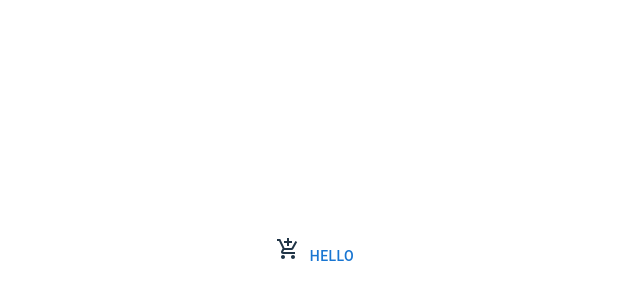
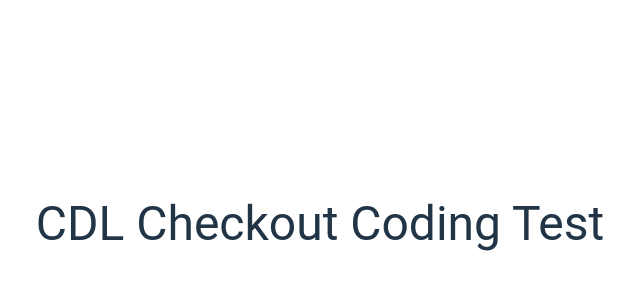
Before and after one commit to AllifAmey/cdl-coding-test, a React (Vite) app: page / in a window 1280 px wide. Shown: the part 144-444 px from the top of the page, without its empty margins (320-960 px from the left). Built offline with nearby package versions, Linux system fonts and the light colour scheme.

Commit message:
laid out coding philsophy, added docs to the CheckoutPge and added a foundation to CheckoutPage layout

```diff
--- a/index.html
+++ b/index.html
@@ -4,7 +4,7 @@
     <meta charset="UTF-8" />
     <link rel="icon" type="image/svg+xml" href="/vite.svg" />
     <meta name="viewport" content="width=device-width, initial-scale=1.0" />
-    <title>Vite + React</title>
+    <title>CDL coding test</title>
   </head>
   <body>
     <div id="root"></div>
--- a/src/components/page/CheckoutPage/CheckoutPage.jsx
+++ b/src/components/page/CheckoutPage/CheckoutPage.jsx
@@ -1,16 +1,81 @@
 import React, { useState } from "react";
 
-import Button from "@mui/material/Button";
-import AddShoppingCartIcon from "@mui/icons-material/AddShoppingCart";
+import ProductCard from "./utility/ProductCard";
+import Grid from "@mui/material/Grid";
+import Typography from "@mui/material/Typography";
+import Checkout from "./utility/Checkout";
+
+const store_items = [
+  {
+    item_name: "A",
+    unit_price: 50,
+    special_price: true,
+    special_deal: { special_quantity: 3, special_amount: 130 },
+  },
+  {
+    item_name: "B",
+    unit_price: 30,
+    special_price: true,
+    special_deal: { special_quantity: 2, special_amount: 45 },
+  },
+  {
+    item_name: "C",
+    unit_price: 20,
+    special_price: false,
+  },
+  {
+    item_name: "D",
+    unit_price: 15,
+    special_price: false,
+  },
+];
 
 function CheckoutPage() {
+  const [userCheckout, setUserCheckout] = useState([]);
   /*
+  docs:
+
+  Storing user data in the form of useState hook.
+
+  There are 2 main sides of the page - checkout and productcards section
+
+  The productCard will loop over the data producing individual component for each product.
+
+  The checkout system will loop over the user data producing a component for each purchase.
+
+  This in turn will make the website dynamic to data.
+
+  Design Philosophy:
+
+  The overall design will be very simple with the card being extremely plain, the same goes
+  for the checkout section and the CheckoutPage itself. All of which will be very plain looking
+  the focus is on functionality.
+
+  Code philsophy:
+
+  The code will be as modular as possible and split as per React's suggestion. Code will be split,
+  according to topic so it makes more sense. There will also be documentation explaining the logic for ,
+  component.
+
 
   */
   return (
     <>
-      <AddShoppingCartIcon />
-      <Button>Hello</Button>
+      <Grid
+        container
+        flexDirection="column"
+        justifyContent="start"
+        width="90vw"
+      >
+        <Typography
+          gutterBottom
+          variant="h3"
+          component="div"
+          sx={{ mb: "4rem" }}
+        >
+          CDL Checkout Coding Test
+        </Typography>
+      </Grid>
     </>
   );
 }
```
